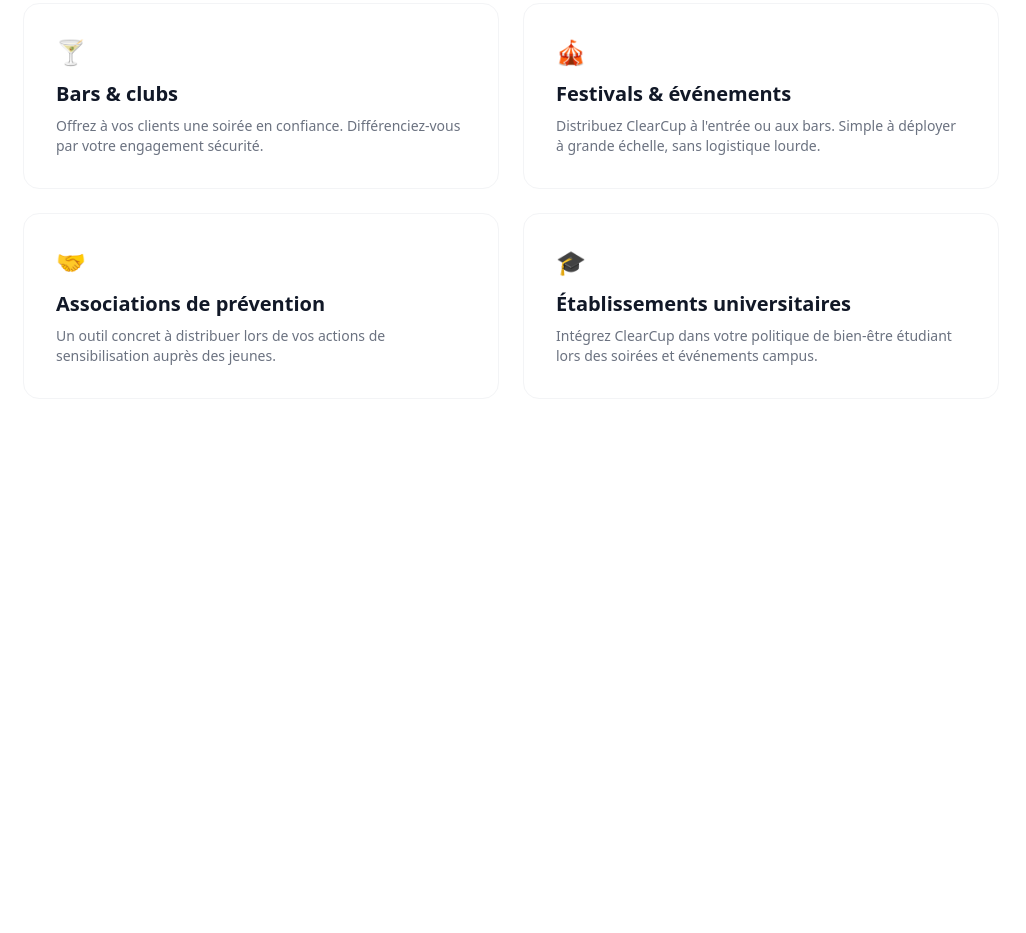
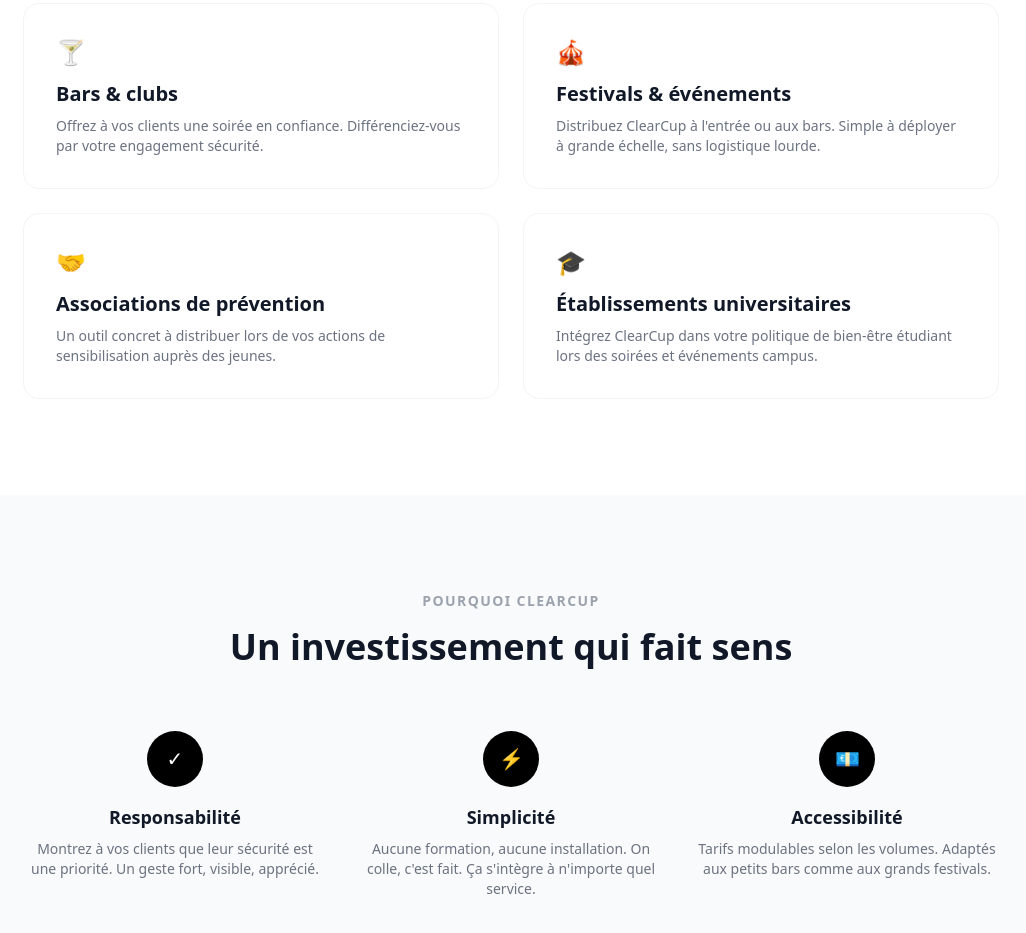
Before and after one commit to Sam9151/clearcup, a plain HTML site: page index.html in a window 1280 px wide. Shown: the part 2349-3282 px from the top of the page, without its empty margins (129-1155 px from the left). Before the commit the page ends 2844 px from the top, so only its background shows below. Drawn offline with nearby package versions, Linux system fonts and the light colour scheme.

Commit message:
feat: section pourquoi investir

```diff
--- a/index.html
+++ b/index.html
@@ -161,7 +161,41 @@
 </section>
 
   <!-- POURQUOI INVESTIR -->
-  <section id="pourquoi"></section>
+  <section id="pourquoi" class="py-24 bg-gray-50">
+  <div class="max-w-5xl mx-auto px-6">
+    <div class="text-center mb-16">
+      <p class="text-sm font-semibold uppercase tracking-widest text-gray-400 mb-4">Pourquoi ClearCup</p>
+      <h2 class="text-3xl md:text-4xl font-bold">Un investissement qui fait sens</h2>
+    </div>
+    <div class="grid md:grid-cols-3 gap-8">
+
+      <div class="text-center">
+        <div class="w-14 h-14 bg-black rounded-full flex items-center justify-center mx-auto mb-4">
+          <span class="text-white text-xl">✓</span>
+        </div>
+        <h3 class="text-lg font-semibold mb-2">Responsabilité</h3>
+        <p class="text-gray-500 text-sm">Montrez à vos clients que leur sécurité est une priorité. Un geste fort, visible, apprécié.</p>
+      </div>
+
+      <div class="text-center">
+        <div class="w-14 h-14 bg-black rounded-full flex items-center justify-center mx-auto mb-4">
+          <span class="text-white text-xl">⚡</span>
+        </div>
+        <h3 class="text-lg font-semibold mb-2">Simplicité</h3>
+        <p class="text-gray-500 text-sm">Aucune formation, aucune installation. On colle, c'est fait. Ça s'intègre à n'importe quel service.</p>
+      </div>
+
+      <div class="text-center">
+        <div class="w-14 h-14 bg-black rounded-full flex items-center justify-center mx-auto mb-4">
+          <span class="text-white text-xl">💶</span>
+        </div>
+        <h3 class="text-lg font-semibold mb-2">Accessibilité</h3>
+        <p class="text-gray-500 text-sm">Tarifs modulables selon les volumes. Adaptés aux petits bars comme aux grands festivals.</p>
+      </div>
+
+    </div>
+  </div>
+</section>
 
   <!-- CONTACT -->
   <section id="contact"></section>
```
